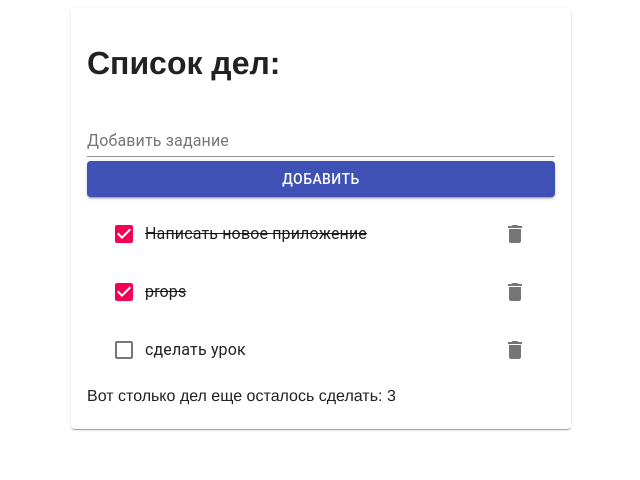
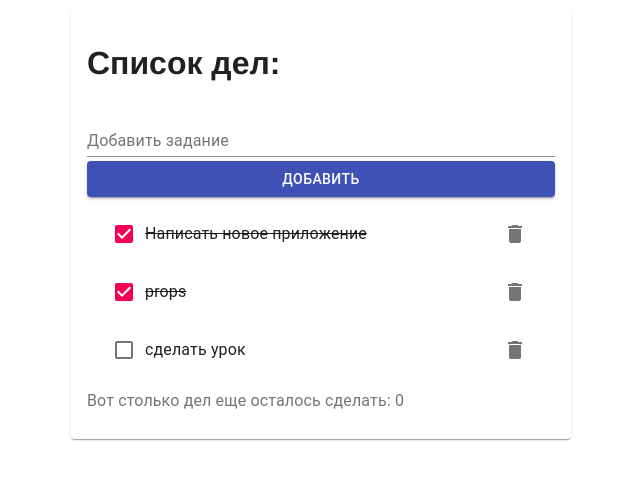
Before and after one commit to WebHeroSchool/React-td, a React (Create React App) app: page / in a window 1280 px wide. Shown: the top 480 px of the page, without its empty margins (319-959 px from the left). Built offline with nearby package versions, Linux system fonts and the light colour scheme.

Commit message:
урок 33 defaultProps

```diff
--- a/src/Components/App/App.js
+++ b/src/Components/App/App.js
@@ -68,7 +68,7 @@ class App extends React.Component {
                           onClickDone={this.onClickDone}
                           onClickDelete={this.onClickDelete}
                       />
-                      <Footer count={this.state.count} />
+                      <Footer />
                   </CardContent>
               </Card>
           </div>);
--- a/src/Components/Footer/Footer.js
+++ b/src/Components/Footer/Footer.js
@@ -1,5 +1,13 @@
 import React from 'react';
+import Typography from '@material-ui/core/Typography';
 
-const Footer = ({ count }) => (<div>Вот столько дел еще осталось сделать: {count}</div>);
+const Footer = ({ count, onClickFooter }) =>
+    (<Typography variant='subtitle1' color='textSecondary' onClick={onClickFooter}>
+        Вот столько дел еще осталось сделать: {count}
+    </Typography>);
+
+Footer.defaultProps = {
+     count: 0
+ };
 
 export default Footer;
--- a/src/Components/Item/Item.js
+++ b/src/Components/Item/Item.js
@@ -30,4 +30,8 @@ const Item = ({ value, isDone, classes, onClickDone, id, onClickDelete }) => (
       </ListItemSecondaryAction>
     </ListItem>);
 
+    Item.defaultProps = {
+      value: 'Что делать?'
+    }
+
 export default withStyles(styles)(Item);
```
Also changed, not shown: 1 other file (tests, documents, lock files or other folders).
